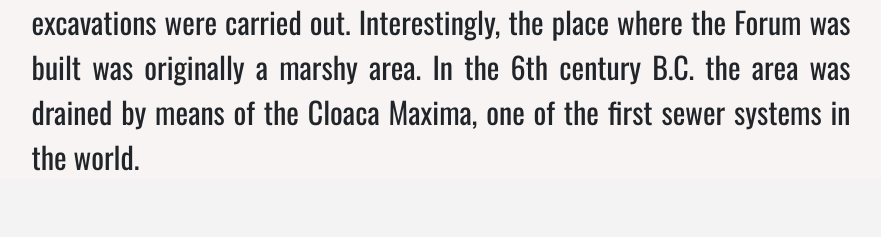
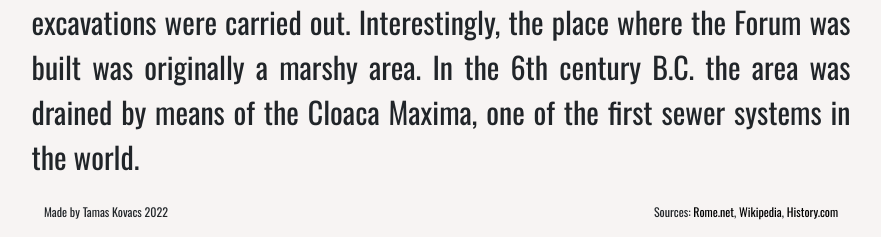
Before and after one commit to tamaskovacs0408/Rome, a Node server app: page /forum in a window 1280 px wide. Shown: the part 949-1186 px from the top of the page, without its empty margins (199-1080 px from the left). Before the commit the page ends 1120 px from the top, so only its background shows below. Run offline with Node 20, Linux system fonts and the light colour scheme.

Commit message:
add footer

```diff
--- /dev/null
+++ b/views/partials/sub_footer.ejs
@@ -0,0 +1,14 @@
+<footer class="h-25 d-flex justify-content-around mt-4 sub-footer">
+  <p class="text-center">Made by Tamas Kovacs 2022</p>
+  <p>
+    Sources: <a href="https://www.rome.net/" target="_blank">Rome.net</a>,
+    <a href="https://hu.wikipedia.org/wiki/Colosseum" target="_blank"
+      >Wikipedia</a
+    >,
+    <a
+      href="https://www.history.com/topics/ancient-greece/pantheon"
+      target="_blank"
+      >History.com</a
+    >
+  </p>
+</footer>
--- a/views/subpage.ejs
+++ b/views/subpage.ejs
@@ -11,4 +11,5 @@
       </article>
     </section>
   </main>
+  <%- include('partials/sub_footer') %>
 </body>
```
